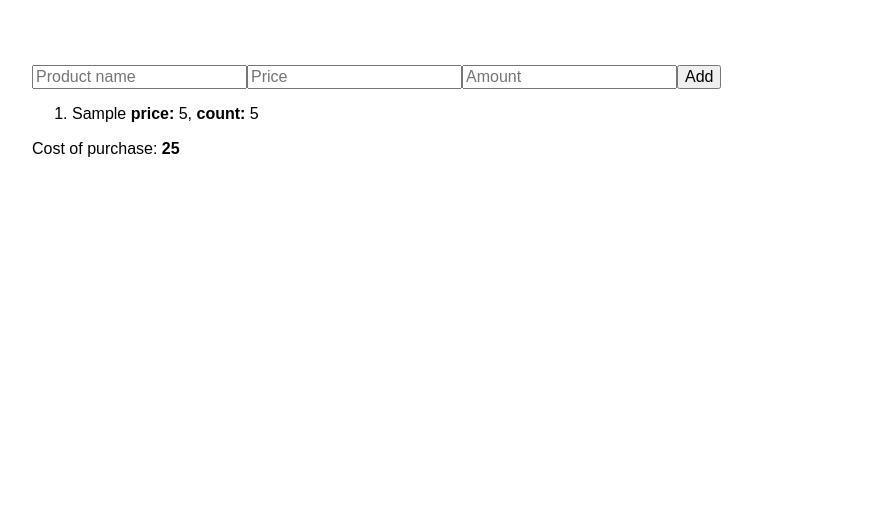
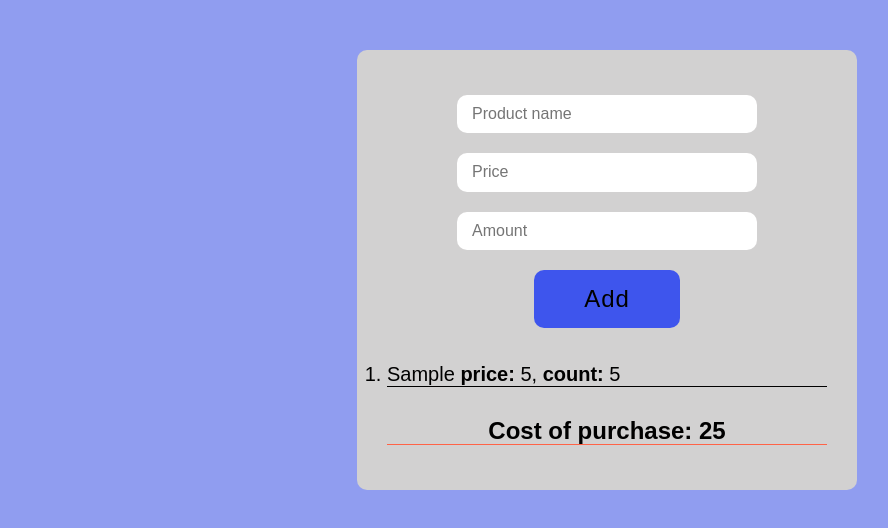
Before and after one commit to Rom-Freedom/List-of-purchases, a plain HTML site: page index.html in a window 1280 px wide. Both pictures are taken after typing "Sample", "5", "5" into the empty fields and a click on the button "Add". Shown: the whole page, without its empty margins (33-921 px from the left). Drawn offline with nearby package versions, Linux system fonts and the light colour scheme.

Commit message:
style the app

```diff
--- a/css/style.css
+++ b/css/style.css
@@ -1,6 +1,73 @@
+* {
+    margin: 0;
+    padding: 0;
+    box-sizing: border-box;
+    border: none;
+    outline: none;
+}
+
+body {
+    background-color: #909df0;
+    margin: 0;
+    padding: 50px;
+    font-family: Arial, Helvetica, sans-serif;
+  }
+
 .app {
-    padding: 15px;
+    margin: 0 auto;
+    padding: 15px 30px;
+    width: 500px;
+    height: auto;
+    background-color: #d2d1d1;
+    text-align: center;
+    border-radius: 10px;
 }
+
+.app form {
+  margin-top: 30px;
+}
+
+.app form input {
+    padding: 10px 15px;
+    width: 300px;
+    display: block;
+    justify-content: center;
+    margin: 0 auto;
+    margin-bottom: 20px;
+    background-color: #fff;
+    border-radius: 10px;
+    transition: .5s ease;
+}
+.app form input:hover {
+    background-color: #8ff2ef;
+    transition: .5s ease;
+}
+
+.app form button {
+    background-color: #2641f2da;
+    padding: 15px 50px;
+    border-radius: 10px;
+    font-size: 24px;
+    letter-spacing: 1px;
+    margin-bottom: 35px;
+}
+
+.total-orlist {
+    text-align: left;
+    margin-bottom: 30px;
+}
+.total-list {
+    border-bottom: 1px solid #000;
+    font-size: 20px;
+    margin-bottom: 20px;
+}
+.total-div {
+    border-bottom: 1px solid tomato;
+    font-size: 24px;
+    font-weight: 600;
+    margin-bottom: 30px;
+}
+
 
 .list-enter-active,
 .list-leave-active {
--- a/index.html
+++ b/index.html
@@ -11,22 +11,22 @@
 </head>
 <body>
     <div id="app" class="app">
-        <form v-on:submit="addProduct">
+        <form class="form" v-on:submit="addProduct">
             <input type="text" v-model="title" placeholder="Product name">
             <input type="number" v-model="price" placeholder="Price">
             <input type="number" v-model="count" placeholder="Amount">
             <button>Add</button>
         </form>
-        <ol>
+        <ol class="total-orlist">
             <transition-group name="list">
-                <li v-for="product in sortOrder" :key="product.id">
+                <li class="total-list" v-for="product in sortOrder" :key="product.id">
                     {{ product.title }}
                     <strong>price: </strong> {{ product.price }},
                     <strong>count: </strong> {{ product.count }}
                 </li>
             </transition-group>
         </ol>
-        <div v-if="totalPrice > 0">
+        <div class="total-div"v-if="totalPrice > 0">
             Cost of purchase: <strong>{{ totalPrice }}</strong>
         </div>
     </div>
```
Also changed, not shown: css/normalize.css, Снимок.PNG (added).
